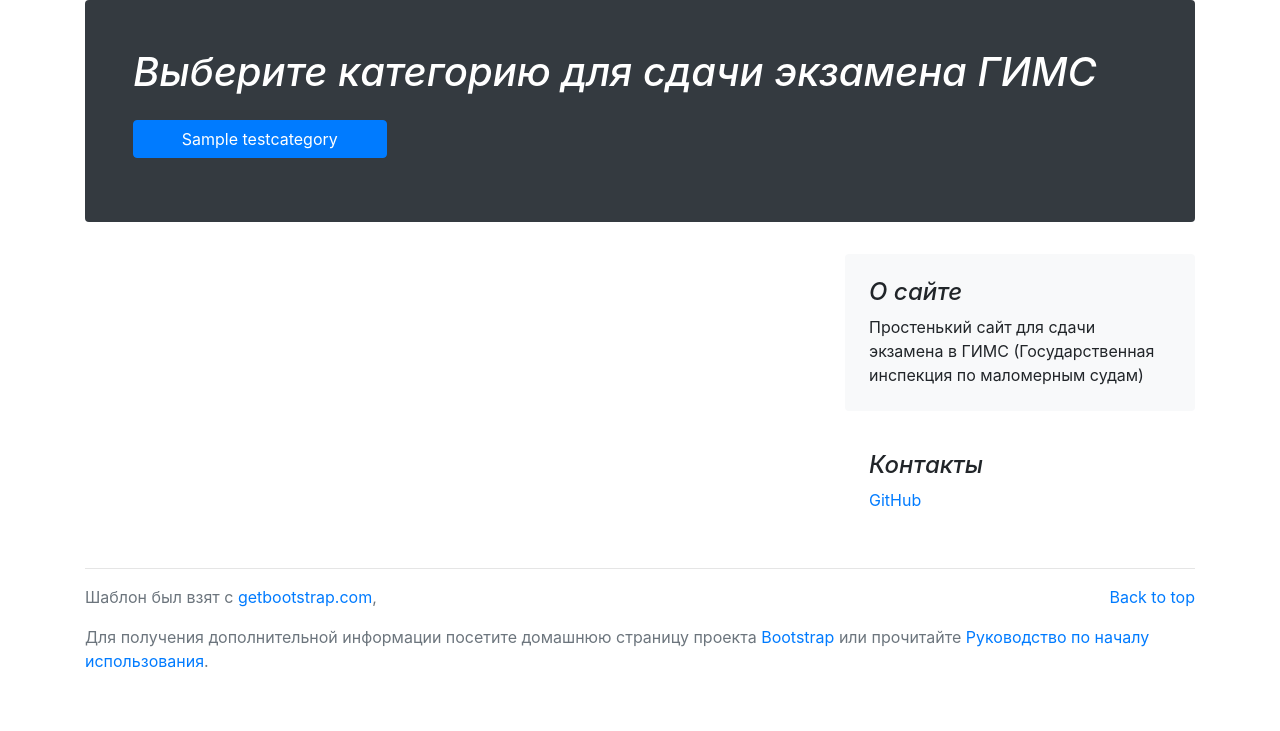
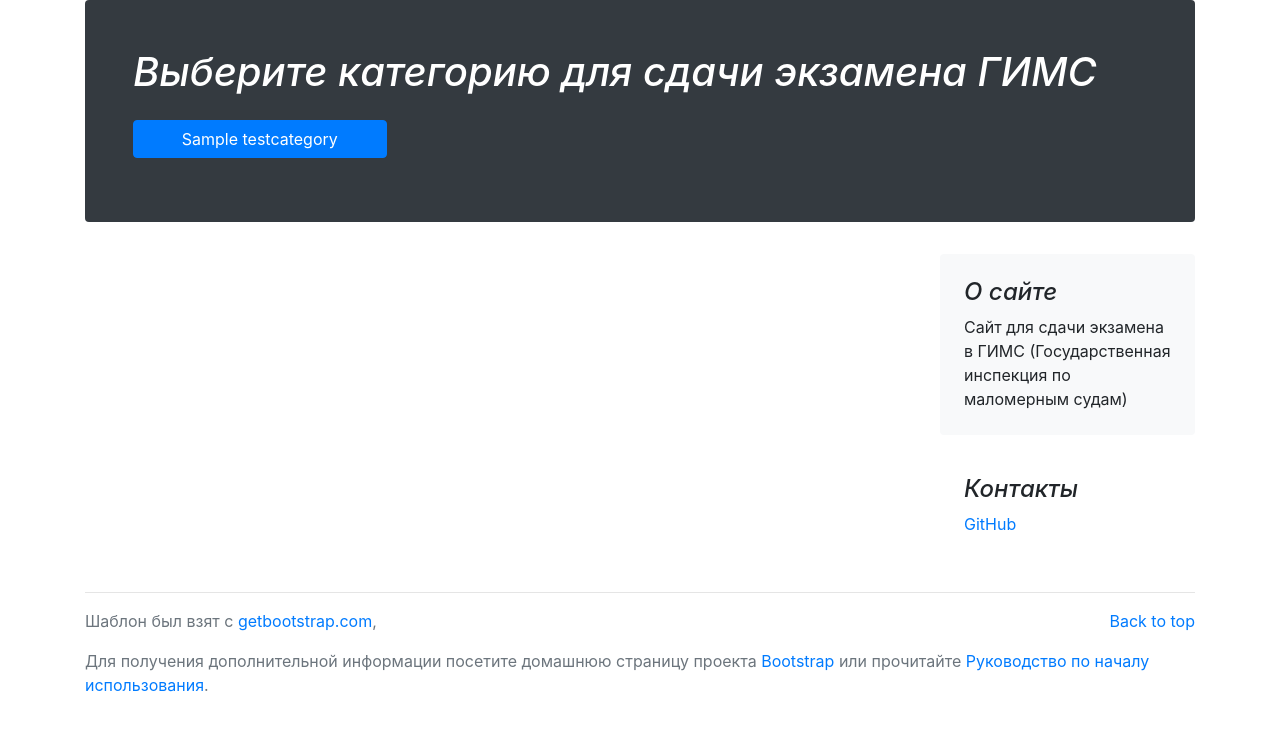
Before and after one commit to MarNikVla/simple-site-with-tests, a Django app: page / in a window 1280 px wide. Shown: the top 731 px of the page. Run offline with Django 3.2, Linux system fonts and the light colour scheme; tables that the repository leaves empty hold one stand-in row (values such as "Sample post"); parts of the project's set-up code (start-up, migrations or seed data) failed here and were passed over.

Commit message:
refactor models and base.html

```diff
--- a/templates/base.html
+++ b/templates/base.html
@@ -43,12 +43,13 @@
                         <h3 class="pb-4 mb-4 font-italic border-bottom">
                             {{ category.name }}
                         </h3>
-                        <div class="btn-toolbar" role="toolbar"
+                        <div class="btn-toolbar col-md-12 pr-0" role="toolbar"
                              aria-label="Toolbar with button groups">
-                            <div class="btn-group mr-2" role="group" aria-label="First group">
+                            <div class="row btn-group pr-0 pl-0" role="group" aria-label="First group">
                                 {% for ticket in category.tickets_as_list %}
                                     <a href="{{ ticket.get_absolute_url }}" class="btn btn-secondary" role="button"
-                                    >{{ ticket.title }}</a>
+                                    >{{ ticket.title|slice:"-2:" }}</a>
+{#                                    >{{ ticket.title }}</a>#}
                                 {% endfor %}
                             </div>
                         </div>
@@ -60,7 +61,7 @@
 {% endblock %}
 <main role="main" class="container">
     <div class="row">
-        <div id="content" class="col-md-8">
+        <div id="content" class="col-md-9">
             {% for key in category %}
                 <p>{{ key.name }}</p>
             {% endfor %}
@@ -69,10 +70,10 @@
         </div>
 
 
-        <aside class="col-md-4 sidebar">
+        <aside class="col-md-3 sidebar">
             <div class="p-4 mb-3 bg-light rounded">
                 <h4 class="font-italic">О сайте</h4>
-                <p class="mb-0">Простенький сайт для сдачи экзамена в ГИМС
+                <p class="mb-0">Cайт для сдачи экзамена в ГИМС
                     (Государственная инспекция по маломерным судам)</p>
             </div>
 
--- a/tests_app/models.py
+++ b/tests_app/models.py
@@ -1,5 +1,8 @@
 from django.db import models
 from django.urls import reverse
+
+from django.db.models import F
+from django.db.models.functions import Lower, Substr
 
 # Категория билетов (ВПП,ВП,МП)
 class TestCategory(models.Model):
@@ -15,7 +18,7 @@ class TestCategory(models.Model):
 
     # Для итерации в templates tag
     def tickets_as_list(self):
-        result = [ticket for ticket in self.tickets.all().order_by('title')]
+        result = [ticket for ticket in self.tickets.annotate(order=Substr('title',4)).all()]
         return result
 
 
```
